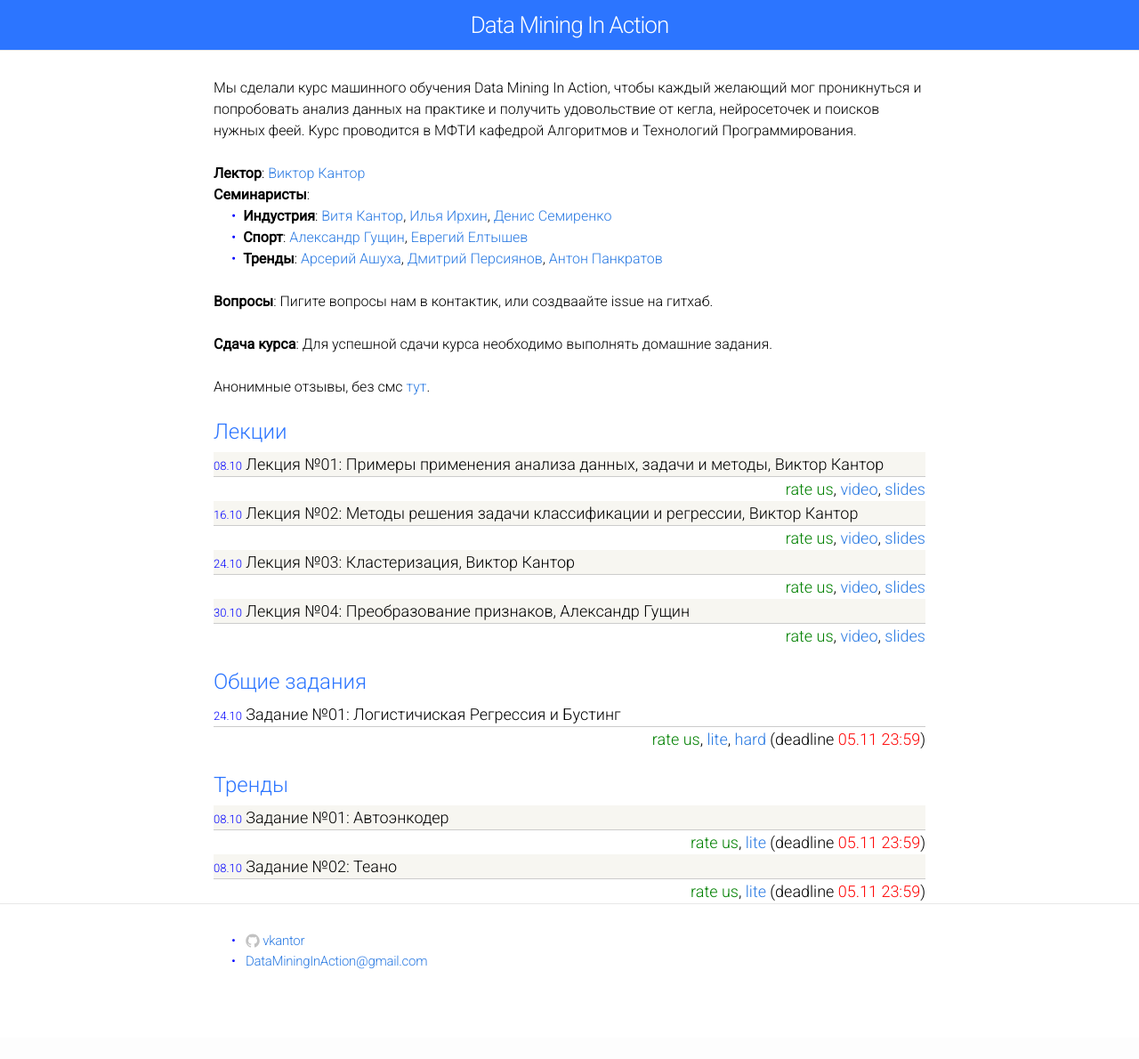
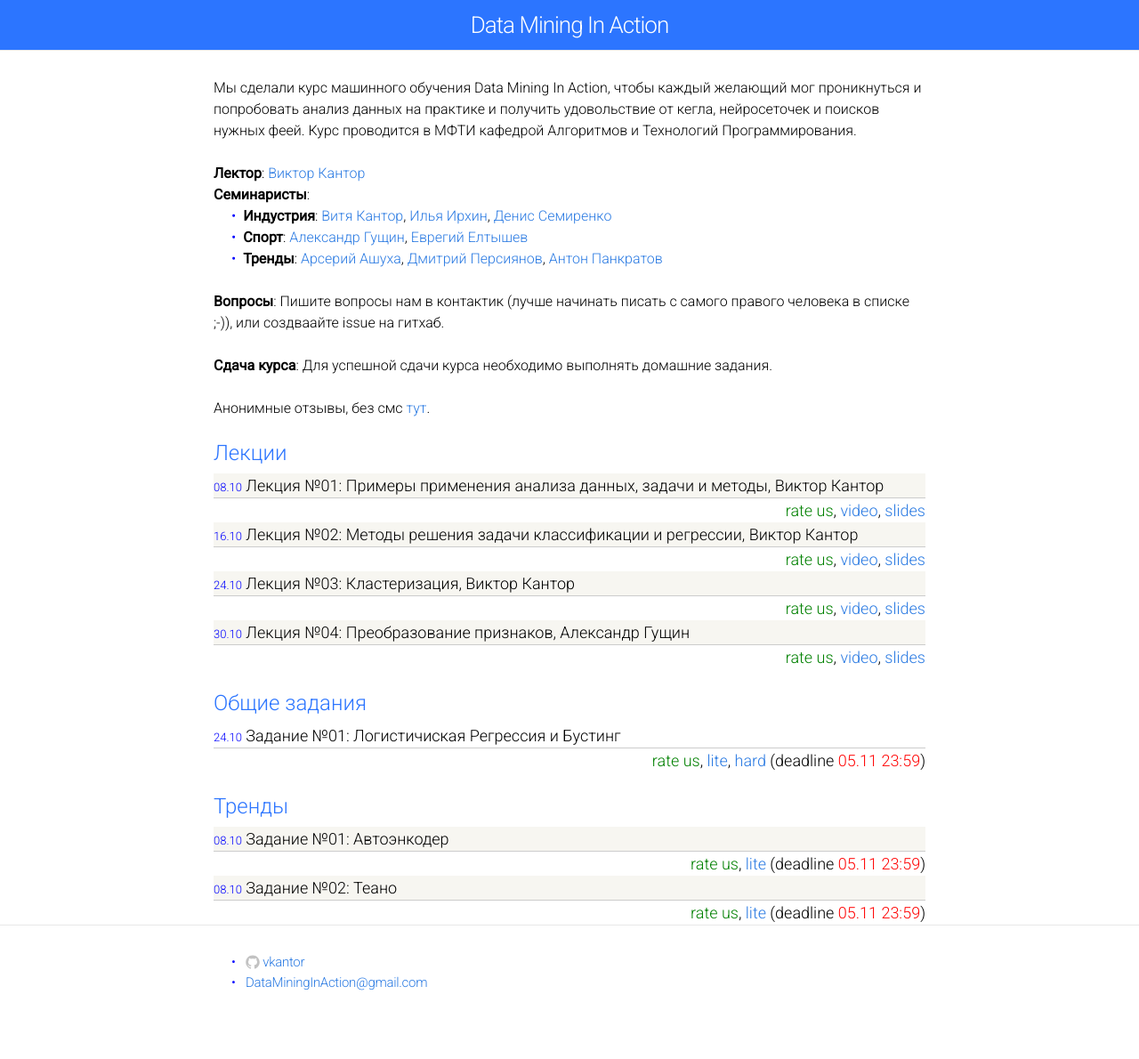
Before and after one commit to vkantor/MIPT_Data_Mining_In_Action_2016, a Jekyll site: the page built from docs/index.html, in a window 1280 px wide. Shown: the whole page at 89% size. Built offline with Jekyll 4.4.1, drawn with Linux system fonts in a browser that asks for light colours; before the commit the page ends 1166 px from its top, so only the background shows below that.

```diff
--- a/docs/index.html
+++ b/docs/index.html
@@ -24,7 +24,7 @@
         <a href="https://vk.com/tentenich">Антон Панкратов</a></li>
     </ul>
   <br>
-  <b>Вопросы</b>: Пигите вопросы нам в контактик, или создваайте issue на гитхаб.<br>
+  <b>Вопросы</b>: Пишите вопросы нам в контактик (лучше начинать писать с самого правого человека в списке ;-)), или создваайте issue на гитхаб.<br>
   <br>
   <b>Сдача курса</b>: Для успешной сдачи курса необходимо выполнять домашние задания. <br>
   <br>
```
